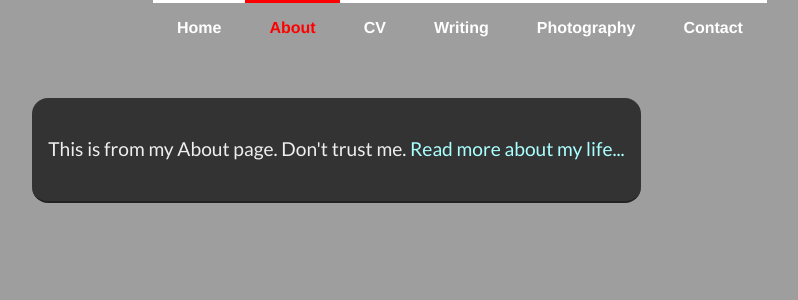
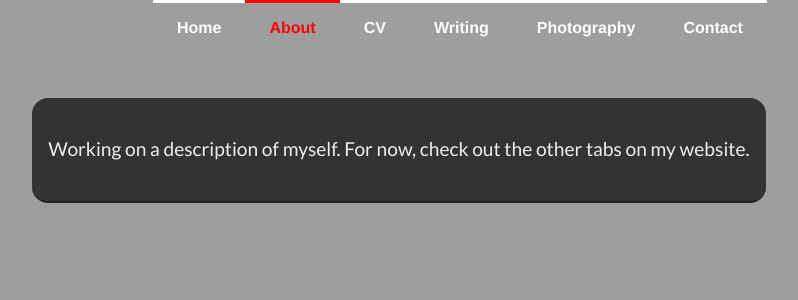
Before and after one commit to raintsong/raintsong.github.io, a Jekyll site: the page built from about/index.html, in a window 1280 px wide. Shown: the top 300 px of the page, without its empty margins (179-977 px from the left). Built offline with Jekyll 4.4.1, drawn with Linux system fonts in a browser that asks for light colours.

Commit message:
Update about page

```diff
--- a/about/index.html
+++ b/about/index.html
@@ -4,5 +4,5 @@ title: About Rain
 bg_image: ca_griffith_park.jpg
 ---
 
-<p>This is from my About page. Don't trust me. <a href="/about">Read more about my life...</a>
+<p>Working on a description of myself. For now, check out the other tabs on my website.
 </p>
```
